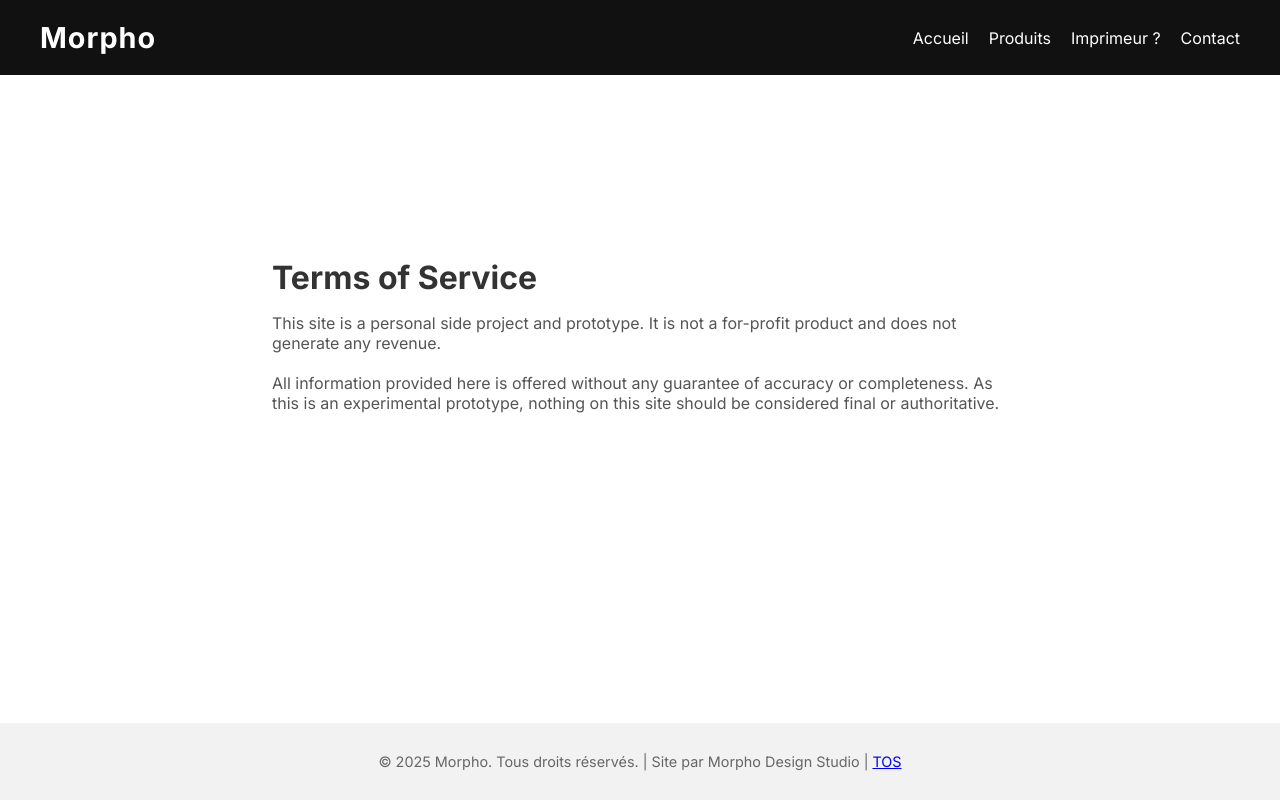
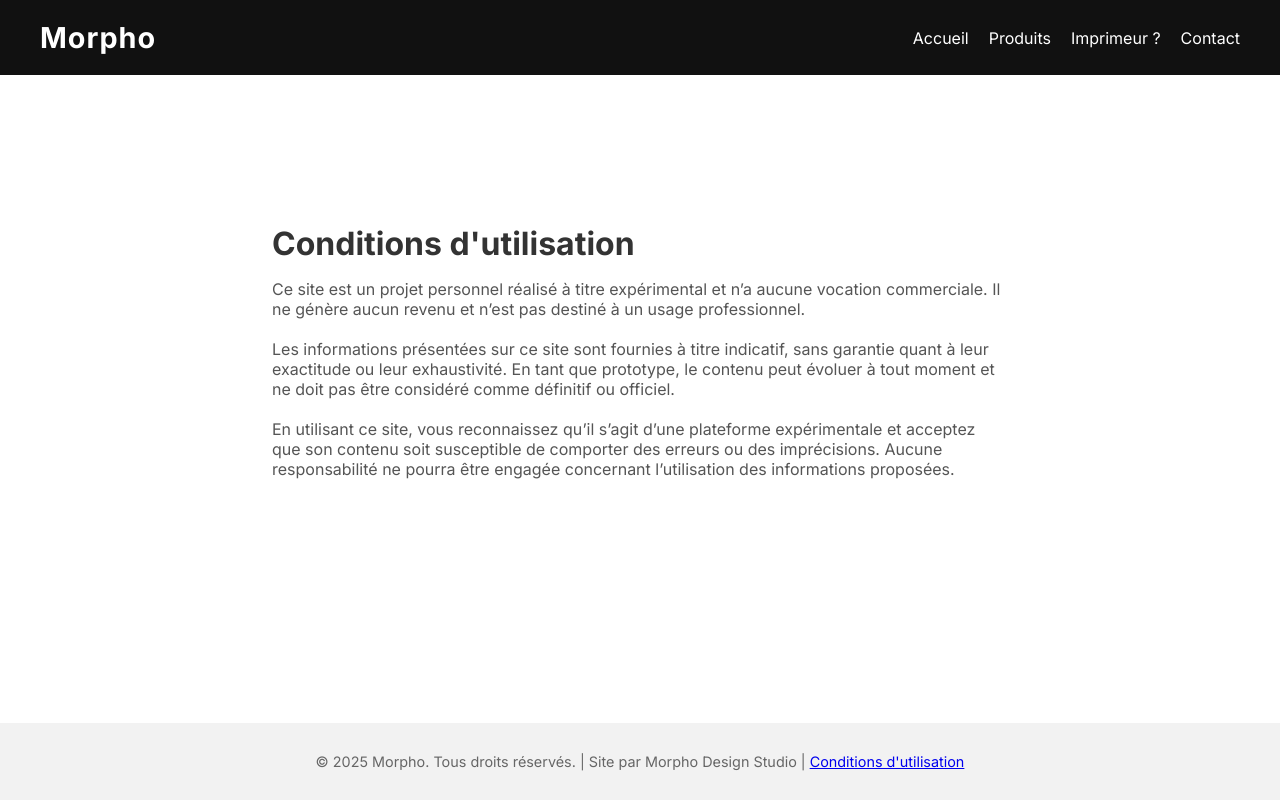
Before and after one commit to LeaRiglet/Morpho, a React (Vite) app: page /Morpho/tos in a window 1280 px wide. Built offline with nearby package versions, Linux system fonts and the light colour scheme.

Commit message:
update wordings and translate to french

```diff
--- a/src/components/Footer.jsx
+++ b/src/components/Footer.jsx
@@ -4,7 +4,7 @@ function Footer() {
   return (
     <footer>
       © 2025 Morpho. Tous droits réservés. | Site par Morpho Design Studio |
-      <Link to="/tos" style={{ marginLeft: '0.25rem' }}>TOS</Link>
+<Link to="/tos" style={{ marginLeft: '0.25rem' }}>Conditions d'utilisation</Link>
     </footer>
   );
 }
--- a/src/pages/Terms.jsx
+++ b/src/pages/Terms.jsx
@@ -3,15 +3,15 @@ import React from "react";
 export default function Terms() {
   return (
     <div className="container" style={{ padding: "2rem" }}>
-      <h1>Terms of Service</h1>
+<h1>Conditions d'utilisation</h1>
       <p>
-        This site is a personal side project and prototype. It is not a
-        for-profit product and does not generate any revenue.
+        Ce site est un projet personnel réalisé à titre expérimental et n’a aucune vocation commerciale. Il ne génère aucun revenu et n’est pas destiné à un usage professionnel.
       </p>
       <p>
-        All information provided here is offered without any guarantee of
-        accuracy or completeness. As this is an experimental prototype, nothing
-        on this site should be considered final or authoritative.
+        Les informations présentées sur ce site sont fournies à titre indicatif, sans garantie quant à leur exactitude ou leur exhaustivité. En tant que prototype, le contenu peut évoluer à tout moment et ne doit pas être considéré comme définitif ou officiel.
+      </p>
+      <p>
+        En utilisant ce site, vous reconnaissez qu’il s’agit d’une plateforme expérimentale et acceptez que son contenu soit susceptible de comporter des erreurs ou des imprécisions. Aucune responsabilité ne pourra être engagée concernant l’utilisation des informations proposées.
       </p>
     </div>
   );
```
